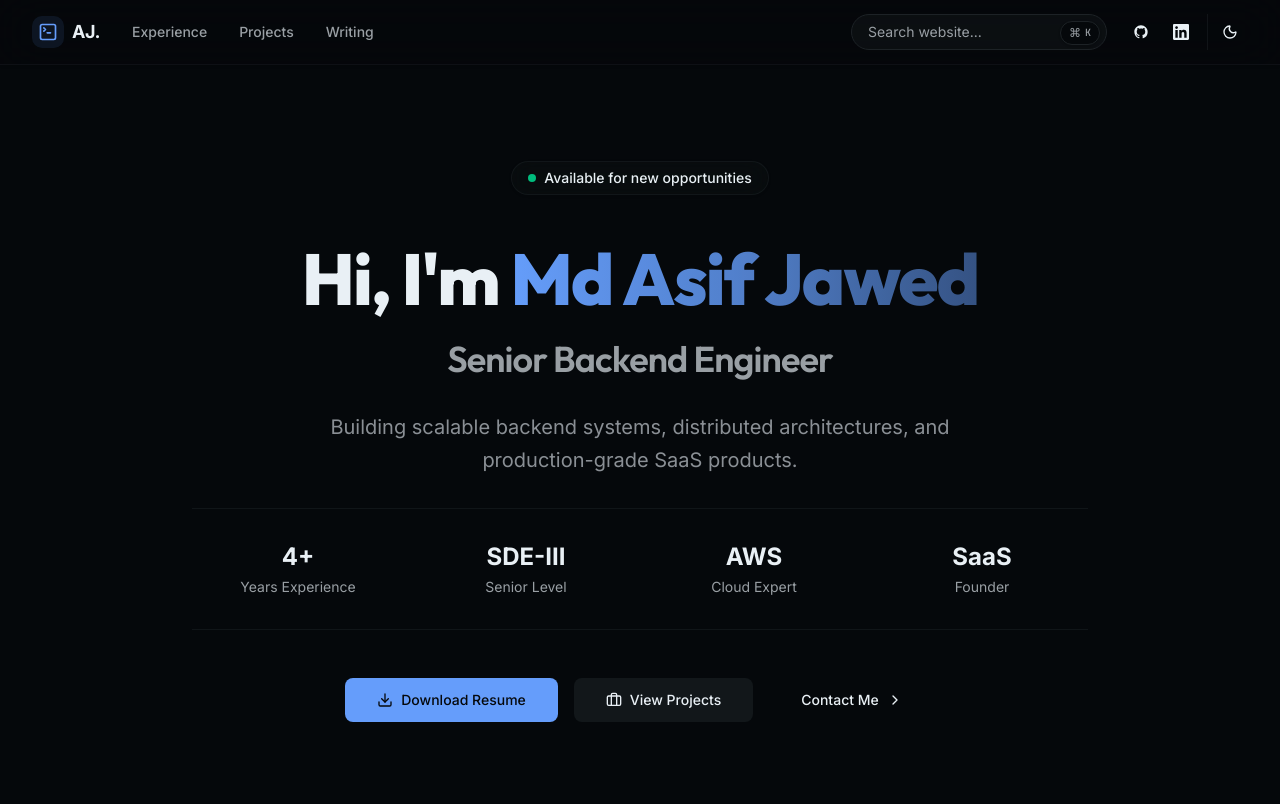
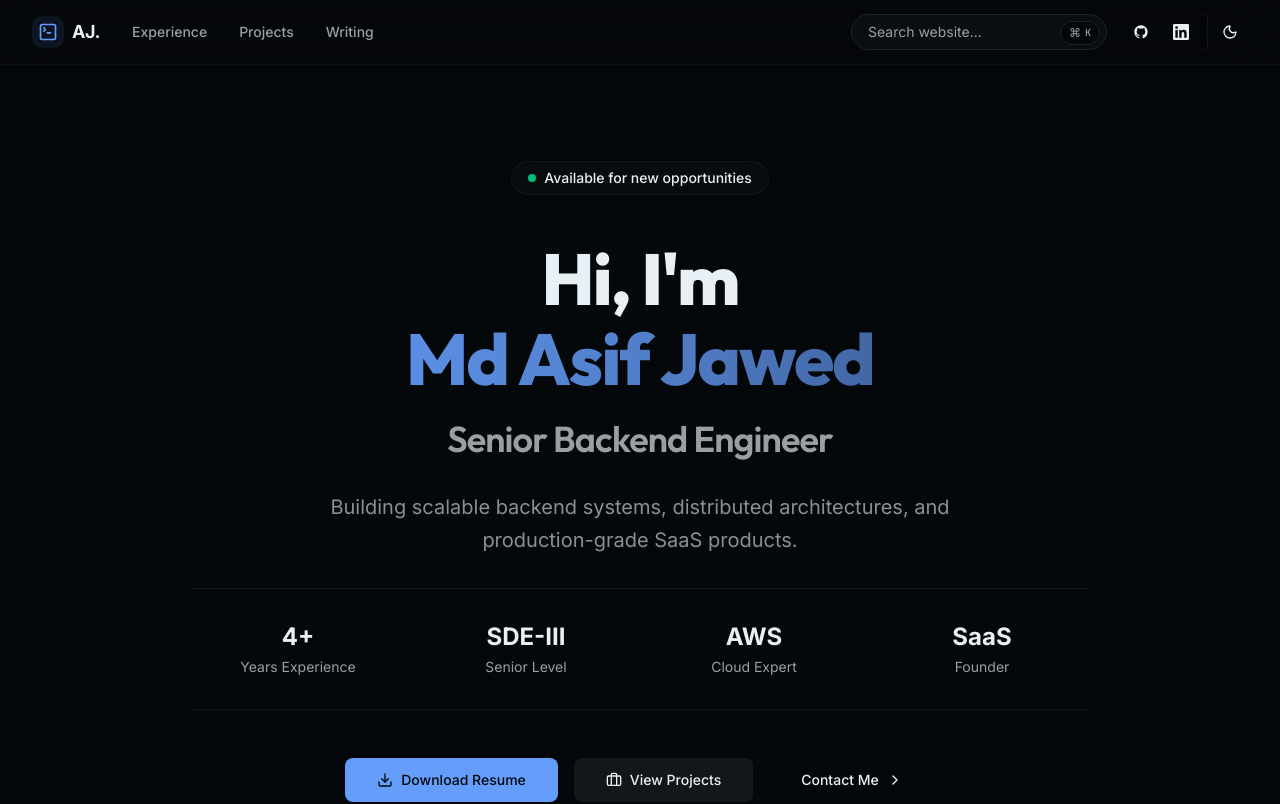
Before and after one commit to mdasifj625/portfolio, a Next.js app: page / in a window 1280 px wide. Shown: the top 804 px of the page. Built offline with nearby package versions, Linux system fonts and the light colour scheme.

Commit message:
style: put name on a new line in hero section to prevent awkward wrapping

```diff
--- a/src/app/page.tsx
+++ b/src/app/page.tsx
@@ -30,7 +30,7 @@ export default function Home() {
           {/* Headings */}
           <div className="space-y-6 pt-4">
             <h1 className="text-5xl sm:text-6xl lg:text-7xl font-extrabold tracking-tight text-foreground">
-              Hi, I&apos;m <span className="text-transparent bg-clip-text bg-gradient-to-r from-primary via-primary/80 to-primary/50">{personal.name}</span>
+              Hi, I&apos;m <span className="block mt-2 text-transparent bg-clip-text bg-gradient-to-r from-primary via-primary/80 to-primary/50">{personal.name}</span>
             </h1>
             <h2 className="text-2xl sm:text-3xl lg:text-4xl font-semibold text-muted-foreground tracking-tight">
               {personal.role}
```
